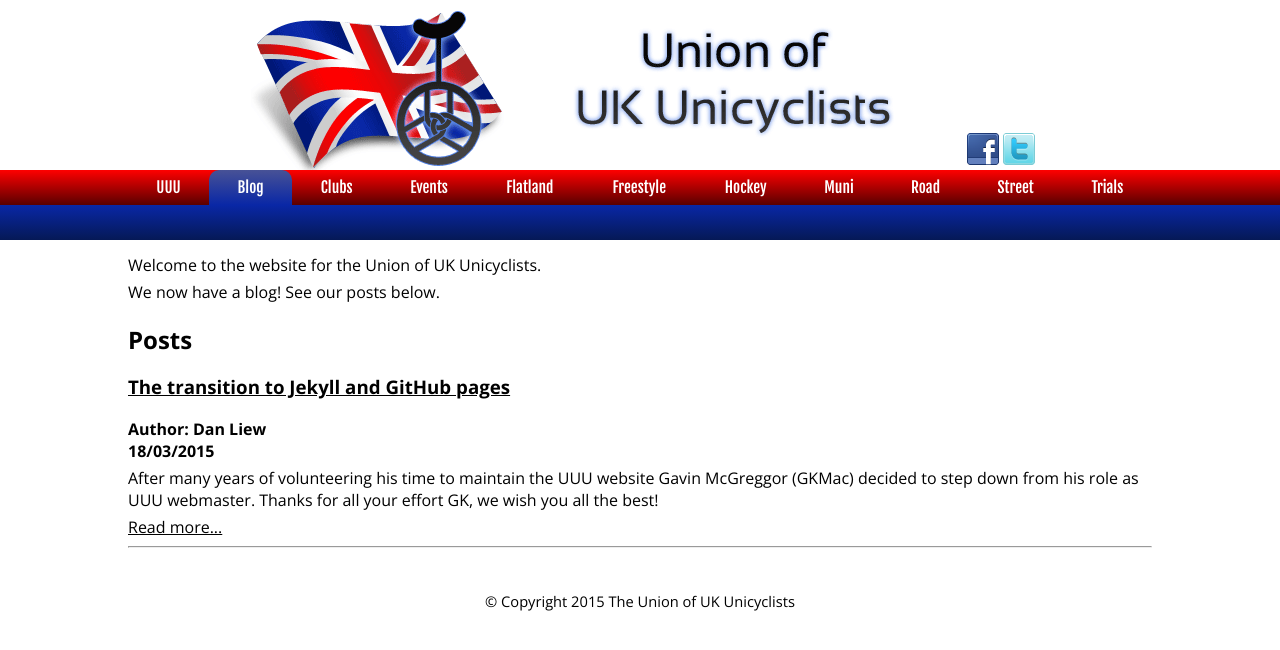
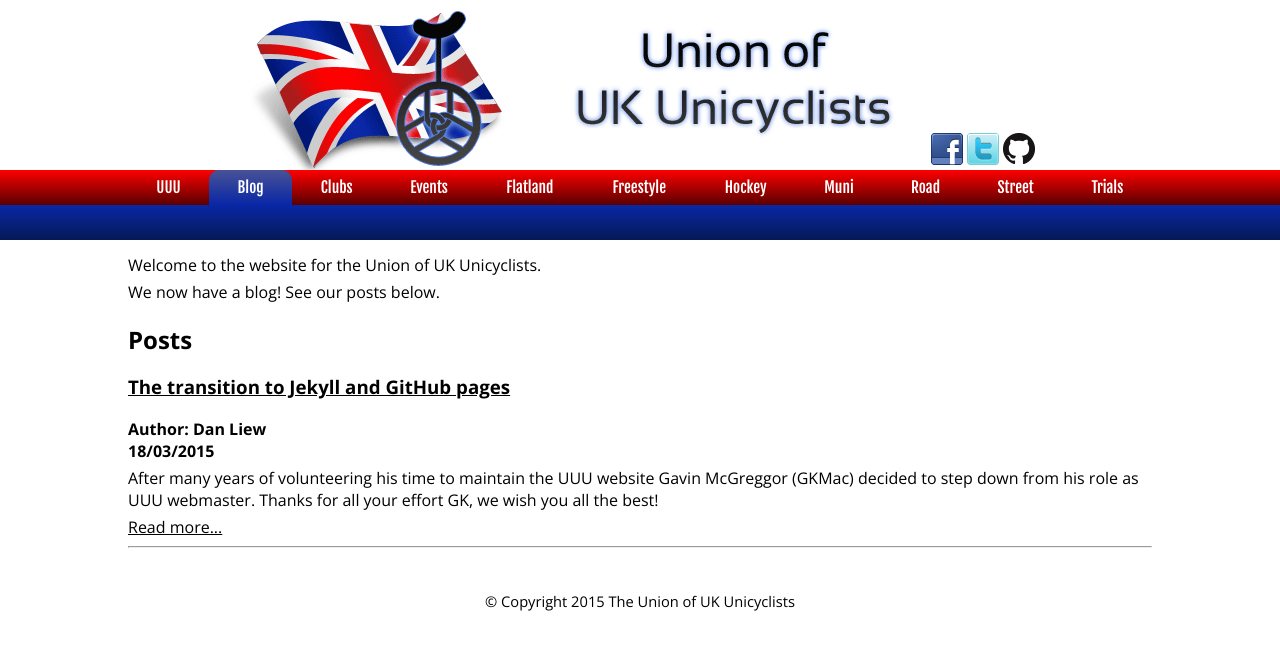
Before and after one commit to UnionOfUKUnicyclists/unionofukunicyclists.github.io, a Jekyll site: the page built from index.md, in a window 1280 px wide. Shown: the top 650 px of the page. Built offline with Jekyll 4.4.1, drawn with Linux system fonts in a browser that asks for light colours; nearby versions of some CDN libraries.

Commit message:
Add link to our GitHub page.

```diff
--- a/_includes/nav.html
+++ b/_includes/nav.html
@@ -13,6 +13,7 @@
     <div id="social_container">
       <a href="http://www.facebook.com/{{ site.facebook_page }}"><img src="{{ "/assets/img/facebook-icon.png" | prepend:site.baseurl }}"></a>
       <a href="http://twitter.com/{{ site.twitter_username }}"><img src="{{ "/assets/img/twitter-icon.png" | prepend:site.baseurl }}"></a>
+      <a href="https://github.com/UnionOfUKUnicyclists/unionofukunicyclists.github.io"><img src="{{ "/assets/img/GitHub-Mark-32px.png" | prepend:site.baseurl }}"></a>
     </div>
   </div>
 </header>
```
Also changed, not shown: assets/img/GitHub-Mark-32px.png (added).
